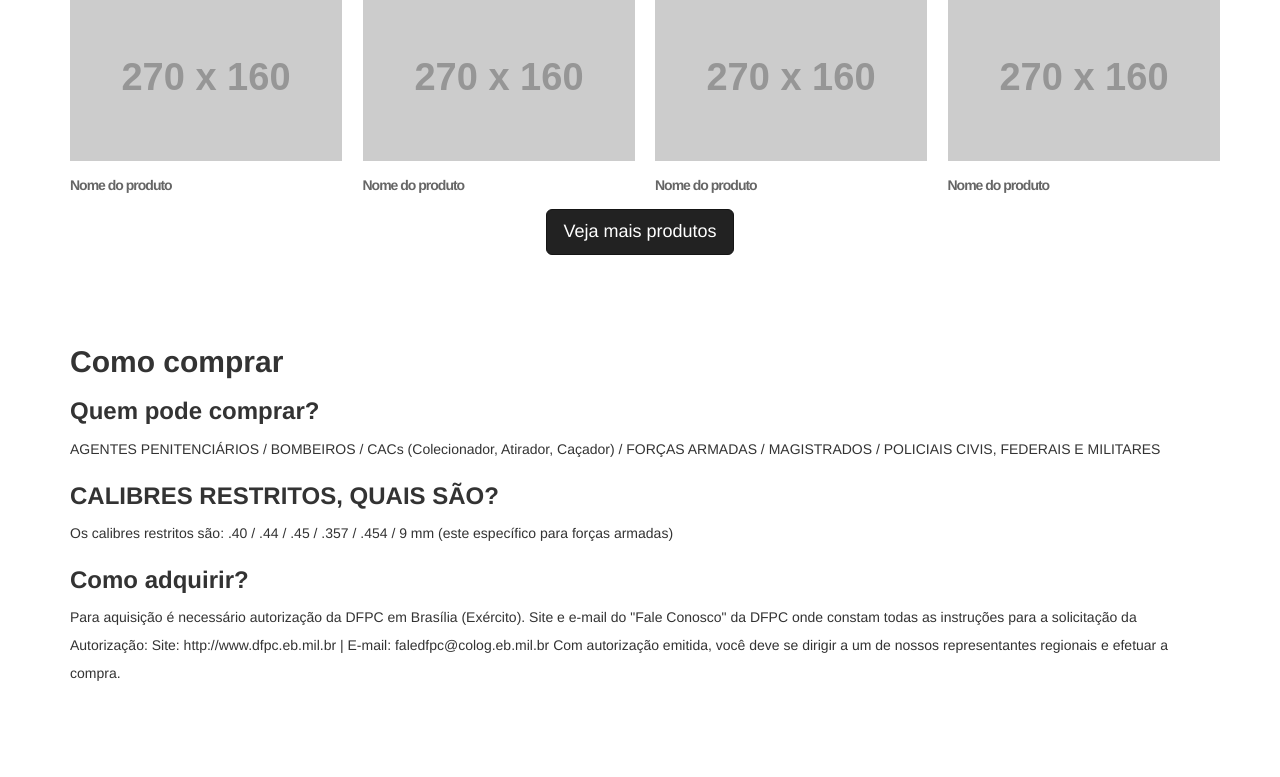
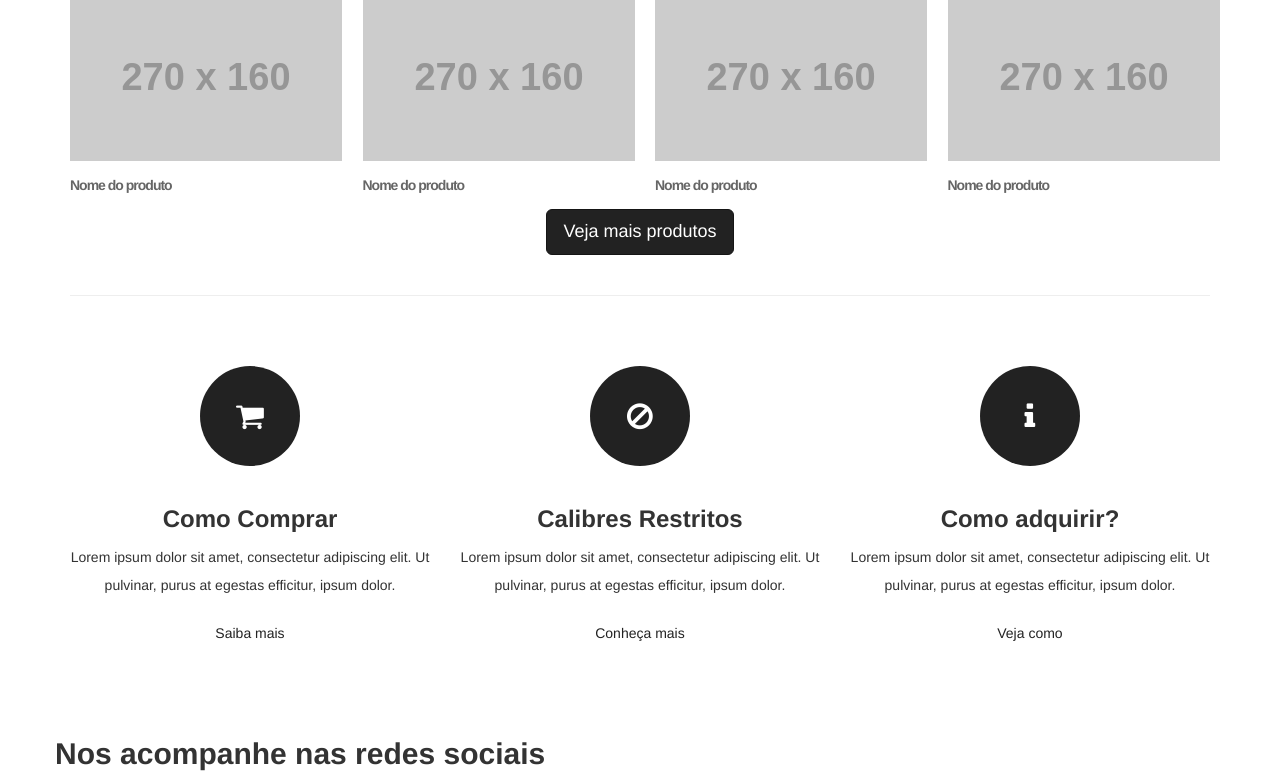
Before and after one commit to drigoteixeira/cbc, a PHP site: page /homepage.php in a window 1280 px wide. Shown: the part 726-1503 px from the top of the page. Run offline with PHP 8.4, Linux system fonts and the light colour scheme; grey boxes labelled with a size stand in for pictures from a placeholder-image service; some libraries are stand-ins or nearby versions.

Commit message:
Construção dos ícones da homepage

```diff
--- a/assets/scss/organisms/layout.scss
+++ b/assets/scss/organisms/layout.scss
@@ -658,3 +658,24 @@ footer p {
   margin-bottom: 40px;
   border-radius: 10px;
 }
+
+
+/* HOMEPAGE
+   ========================================================================== */
+
+.destaque {
+  text-align: center;
+}
+
+.icon {
+  display: block;
+  margin: 0 auto;
+  width: 100px;
+  height: 100px;
+  background: #222;
+  color: #fff;
+  font-size: 30px;
+  border-radius: 100px;
+  padding: 30px;
+  margin-bottom: 40px;
+}
--- a/homepage.php
+++ b/homepage.php
@@ -172,24 +172,30 @@
                     <p class="text-center"><a href="#" class="btn btn-primary btn-lg">Veja mais produtos</a></p>
                 </div>
             </div>
-
+            <hr>
         </div>
 
         <!-- COMO COMPRAR -->
         <div class="como-comprar">
             <div class="container">
                 <div class="row">
-                    <div class="col-md-12">
-                        <h2>Como comprar</h2>
-
-                        <h3>Quem pode comprar?</h3>
-                        <p>AGENTES PENITENCIÁRIOS / BOMBEIROS / CACs (Colecionador, Atirador, Caçador) / FORÇAS ARMADAS / MAGISTRADOS / POLICIAIS CIVIS, FEDERAIS E MILITARES</p>
-
-                        <h3>CALIBRES RESTRITOS, QUAIS SÃO?</h3>
-                        <p>Os calibres restritos são: .40 / .44 / .45 / .357 / .454 / 9 mm (este específico para forças armadas)</p>
-
+                    <div class="col-md-4 destaque">
+                        <span class="icon"><i class="fa fa-shopping-cart"></i></span>
+                        <h3>Como Comprar</h3>
+                        <p>Lorem ipsum dolor sit amet, consectetur adipiscing elit. Ut pulvinar, purus at egestas efficitur, ipsum dolor.</p>
+                        <p><a href="#">Saiba mais</a></p>
+                    </div>
+                    <div class="col-md-4 destaque">
+                        <span class="icon"><i class="fa fa-ban"></i></span>
+                        <h3>Calibres Restritos</h3>
+                        <p>Lorem ipsum dolor sit amet, consectetur adipiscing elit. Ut pulvinar, purus at egestas efficitur, ipsum dolor.</p>
+                        <p><a href="#">Conheça mais</a></p>
+                    </div>
+                    <div class="col-md-4 destaque">
+                        <span class="icon"><i class="fa fa-info"></i></span>
                         <h3>Como adquirir?</h3>
-                        <p>Para aquisição é necessário autorização da DFPC em Brasília (Exército). Site e e-mail do "Fale Conosco" da DFPC onde constam todas as instruções para a solicitação da Autorização: Site: http://www.dfpc.eb.mil.br | E-mail: faledfpc@colog.eb.mil.br Com autorização emitida, você deve se dirigir a um de nossos representantes regionais e efetuar a compra.</p>
+                        <p>Lorem ipsum dolor sit amet, consectetur adipiscing elit. Ut pulvinar, purus at egestas efficitur, ipsum dolor.</p>
+                        <p><a href="#">Veja como</a></p>
                     </div>
                 </div>
             </div>
@@ -205,9 +211,9 @@
                     <iframe src="https://www.facebook.com/plugins/page.php?href=https%3A%2F%2Fwww.facebook.com%2Fcbcoficial%2F&tabs&width=480&height=214&small_header=false&adapt_container_width=true&hide_cover=false&show_facepile=true&appId=298450296104" width="480" height="214" style="border:none;overflow:hidden" scrolling="no" frameborder="0" allowTransparency="true"></iframe>
                     <div class="social-networks">
                         <ul>
-                            <li><a href="#"><i class="fa fa-twitter"></i> </a></li>
-                            <li><a href="#"><i class="fa fa-google"></i> </a></li>
-                            <li><a href="#"><i class="fa fa-youtube"></i> </a></li>
+                            <li><a href="#"><i class="fa fa-twitter"></i></a></li>
+                            <li><a href="#"><i class="fa fa-google"></i></a></li>
+                            <li><a href="#"><i class="fa fa-youtube"></i></a></li>
                         </ul>
                     </div>
                 </div>
@@ -228,18 +234,17 @@
         <div class="contato">
             <div class="container">
                 <div class="row">
-                    <div class="col-lg-6 col-md-6">
+                    <div class="col-lg-12 col-md-6 text-center">
                         <h2>Contato</h2>
 
-                        <p>Lorem ipsum dolor sit amet, consectetur adipiscing elit. Ut pulvinar, purus at egestas efficitur, ipsum dolor tristique est, vitae volutpat nunc tortor a nulla. <a href="#">Ver Mapa</a></p>
+                        <p>Lorem ipsum dolor sit amet, consectetur adipiscing elit. Ut pulvinar, purus at egestas efficitur, ipsum dolor tristique est, vitae volutpat nunc tortor a nulla. <p>Telefone: +55 (51) 3021-3000 | SAC: 0800-600600</p>
 
+                        <a href="#" class="btn btn-default btn-lg">Ver Mapa</a>
 
-                        <p>Telefone: +55 (51) 3021-3000 | SAC: 0800-600600</p>
-
-
+                        <a href="#" class="btn btn-primary btn-lg">Envie uma mensagem</a>
                     </div>
 
-                    <div class="col-lg-6 col-md-6">
+                    <!--div class="col-lg-6 col-md-6">
                         <form action="#">
                             <div class="form-group">
                                 <label for="inputName" class="sr-only">Nome</label>
@@ -262,7 +267,7 @@
 
                             <button type="submit" class="btn btn-primary btn-lg">Enviar Mensagem</button>
                         </form>
-                    </div>
+                    </div-->
 
                 </div>
             </div>
```
Also changed, not shown: css/main.min.css, 1 other file.
